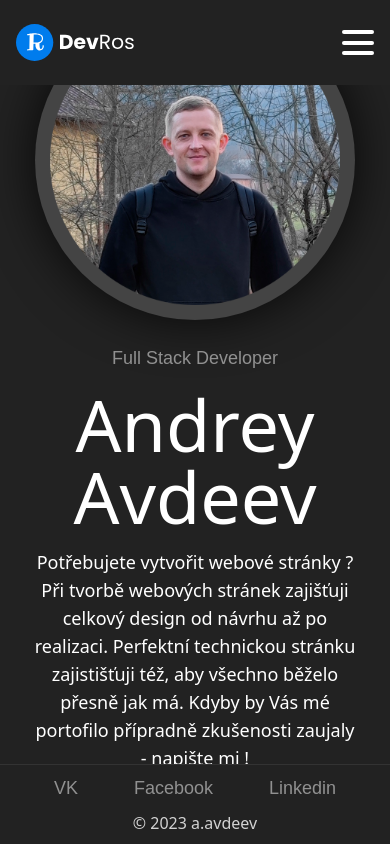
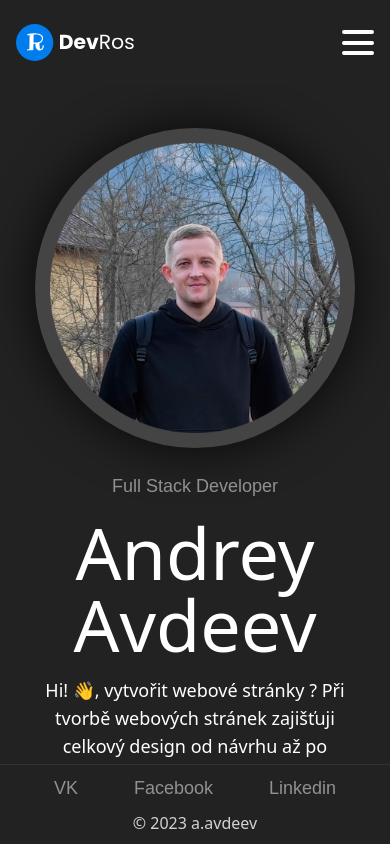
Before and after one commit to AndreyAvdeev/a.avdeev.github.io, a Next.js app: page / in a window 390 px wide. Built offline with nearby package versions, Linux system fonts and the light colour scheme.

Commit message:
Fix
mobile responsive

```diff
--- a/app/page.tsx
+++ b/app/page.tsx
@@ -9,24 +9,24 @@ export default function Page() {
   const router = useRouter();
 
   return (
-    <div className="flex items-center justify-center h-screen px-4">
+    <div className="flex h-max items-center justify-center sm:h-screen px-4 mt-32 mb-28 sm:mt-0 sm:mb-0">
       <div className="grid grid-cols-1 items-center justify-items-center w-11/12 m-auto max-w-7xl lg:grid-cols-[0.8fr,1fr]">
         <div className="rounded-full bg-gray-500 shadow-[0px_0px_50px_rgba(0,0,0,0.8)] h-80 w-80 flex items-center justify-center mb-6 lg:mb-0">
           <Image src={meIcon} alt="logo" height={290} width={290} />
         </div>
-        <div className="flex flex-col  pr-0 md:w-50 lg:w-100 xl:w-30 text-center lg:text-left lg:pr-10">
+        <div className="flex flex-col pr-0 md:w-50 lg:w-100 xl:w-30 text-center lg:text-left lg:pr-10">
           <p className="font-poppins text-lg text-gray-300">
             Full Stack Developer
           </p>
           <h1 className="text-white text-7xl mt-4">Andrey Avdeev</h1>
           <p className="text-white text-lg mt-4">
-            Potřebujete vytvořit webové stránky ? Při tvorbě webových stránek
+            Hi! &#128075;, vytvořit webové stránky ? Při tvorbě webových  stránek
             zajišťuji celkový design od návrhu až po realizaci. Perfektní
             technickou stránku zajistišťuji též, aby všechno běželo přesně jak
             má. Kdyby by Vás mé portofilo přípradně zkušenosti zaujaly - napište
             mi !
           </p>
-          <div className="mt-8 lg:mt-4">
+          <div className="mt-8 lg:mt-4 max-[420px]:flex-col max-[640px]:flex max-[640px]:justify-evenly">
             <button
               className="bg-gray-400 text-white py-2 px-10 rounded-full border-2 border-solid border-[#D5D5D5] hover:border-blue cursor-pointer transition"
               onClick={() => router.push("/portfolio")}
@@ -34,7 +34,7 @@ export default function Page() {
               Portfolio
             </button>
             <button
-              className="bg-gray-400 text-white py-2 px-10 ml-5 rounded-full border-2 border-solid border-[#D5D5D5] hover:border-blue cursor-pointer transition"
+              className="bg-gray-400 text-white py-2 px-10 ml-0 max-[420px]:mt-6 sm:ml-5 rounded-full border-2 border-solid border-[#D5D5D5] hover:border-blue cursor-pointer transition"
               onClick={() => router.push("/contacts")}
             >
               Contacts
--- a/components/MobileNav/MobileNav.tsx
+++ b/components/MobileNav/MobileNav.tsx
@@ -18,7 +18,7 @@ export const MobileNav = ({ links }: MobileNavProps) => {
   const [isOpen, setOpening] = useState<boolean>(false);
 
   return (
-    <div className="flex justify-end md:hidden">
+    <div className="flex justify-end lg:hidden">
       <div
         className="z-10"
         onClick={() => {
--- a/components/Navbar/index.tsx
+++ b/components/Navbar/index.tsx
@@ -17,7 +17,7 @@ export default function Navbar() {
 
   return (
     <div className="z-20">
-    <nav className="hidden md:block">
+    <nav className="hidden lg:block">
       <ul className="flex font-poppins text-lg">
         {nav.map((el, index) => {
           return (
```
